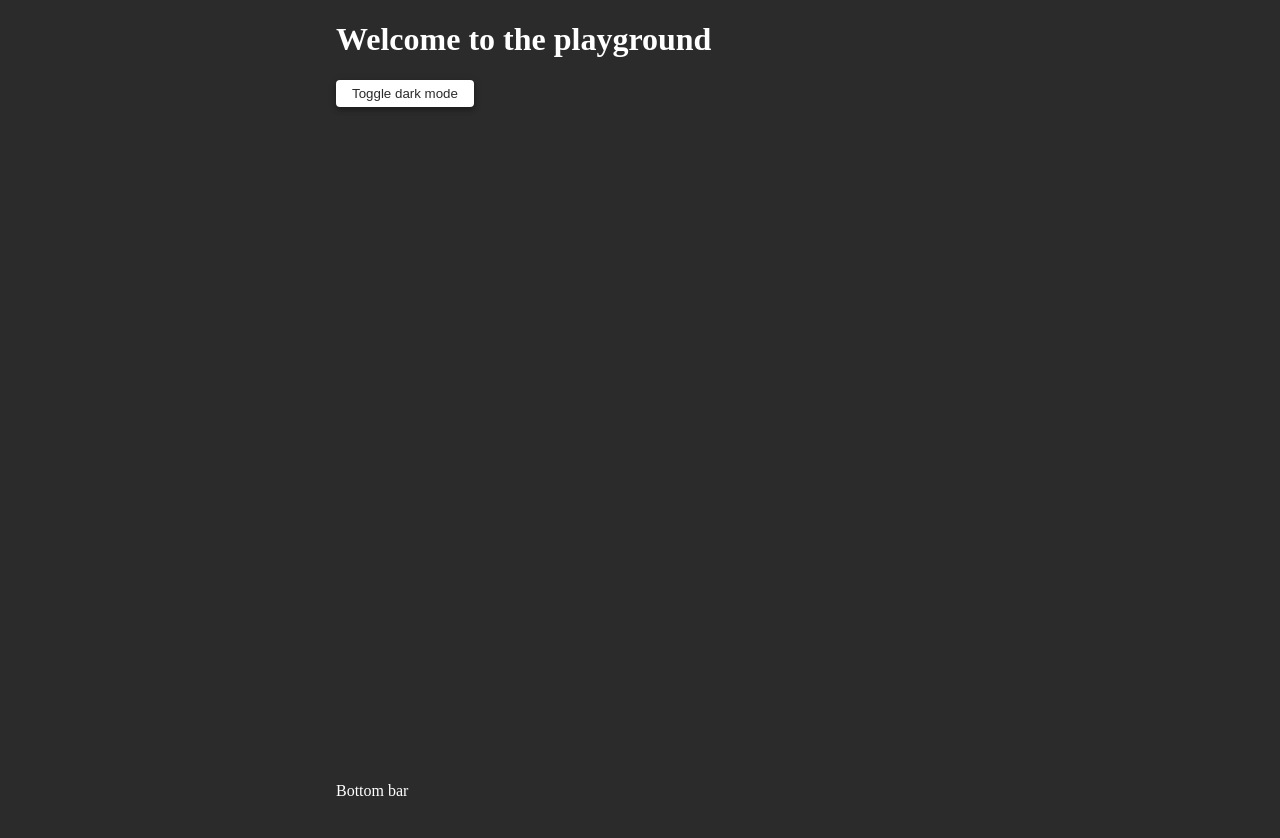
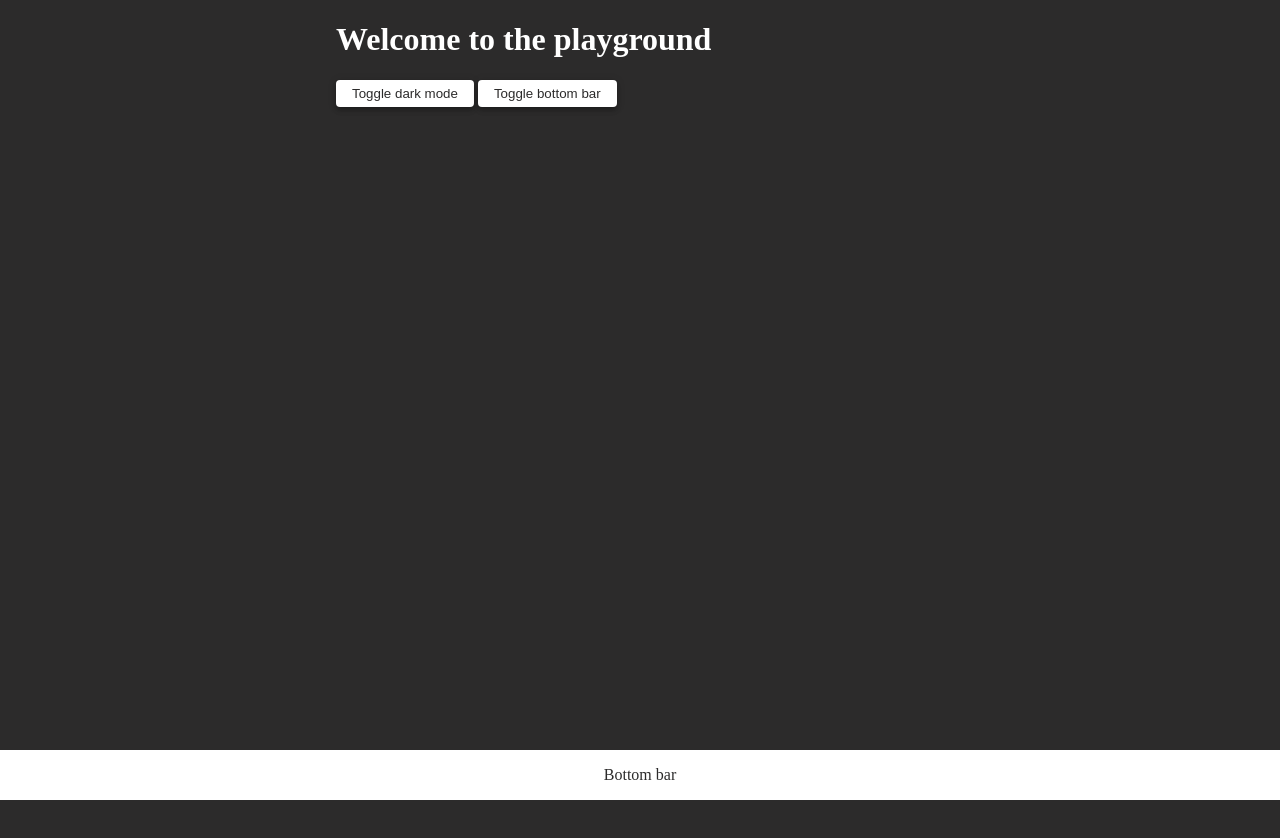
Before and after one commit to JacobStephens2/playground, a website: page public-playground/index.html in a window 1280 px wide. Both pictures are taken after a click on the button "Toggle dark mode". Before the commit the page ends 800 px from the top, so only its background shows below. Drawn offline with Linux system fonts and the light colour scheme.

Commit message:
add bottom bar toggle

```diff
--- a/public-playground/css/styles.css
+++ b/public-playground/css/styles.css
@@ -1,6 +1,6 @@
 :root {
   --dark: rgb(44, 43, 43);
-  --white: #fff;
+  --light: #fff;
 }
 
 @media screen and (max-width: 39rem) {
@@ -9,15 +9,9 @@
   }
 }
 
-body {
-  max-width: 38rem;
-  margin: auto;
-  color: var(--dark);
-}
-
 button {
   color: var(--dark);
-  background: var(--white);
+  background: var(--light);
   border: var(--dark);
   border-radius: 4px;
   padding: 6px 16px;
@@ -25,12 +19,37 @@ button {
     rgb(0 0 0 / 12%) 0 1px 10px 0;
 }
 
+.main-area {
+  max-width: 38rem;
+  margin: auto;
+  min-height: 1000px;
+  color: var(--dark);
+}
+
 .dark-mode {
   background: var(--dark);
-  color: var(--white);
+  color: var(--light);
 }
 
-.bottom {
-  position: absolute;
+.dark-mode section {
+  color: var(--light);
+}
+
+.bottom-bar {
+  position: fixed;
   bottom: 0;
+  background-color: var(--dark);
+  width: 100%;
+  padding: 1rem;
+  color: var(--light);
+  text-align: center;
 }
+
+.dark-mode .bottom-bar {
+  color: var(--dark);
+  background-color: var(--light);
+}
+
+.fade {
+  display: none;
+}
--- a/public-playground/index.html
+++ b/public-playground/index.html
@@ -35,8 +35,11 @@
   </head>
 
   <body>
-    <h1>Welcome to the playground</h1>
-    <button>Toggle dark mode</button>
-    <section class="bottom">Bottom bar</section>
+    <section class="main-area">
+      <h1>Welcome to the playground</h1>
+      <button class="dark-mode-button">Toggle dark mode</button>
+      <button class="bottom-bar-button">Toggle bottom bar</button>
+    </section>
+    <section class="bottom-bar">Bottom bar</section>
   </body>
 </html>
--- a/public-playground/js/scripts.js
+++ b/public-playground/js/scripts.js
@@ -1,10 +1,21 @@
-const button = document.querySelector("button");
+const darkModeButton = document.querySelector(".dark-mode-button");
 const body = document.querySelector("body");
 
-button.addEventListener(
+darkModeButton.addEventListener(
   "click",
   () => {
     body.classList.toggle("dark-mode");
   },
   false
 );
+
+const bottomBar = document.querySelector(".bottom-bar");
+const bottomBarButton = document.querySelector(".bottom-bar-button");
+
+bottomBarButton.addEventListener(
+  "click",
+  () => {
+    bottomBar.classList.toggle("fade");
+  },
+  false
+);
```
